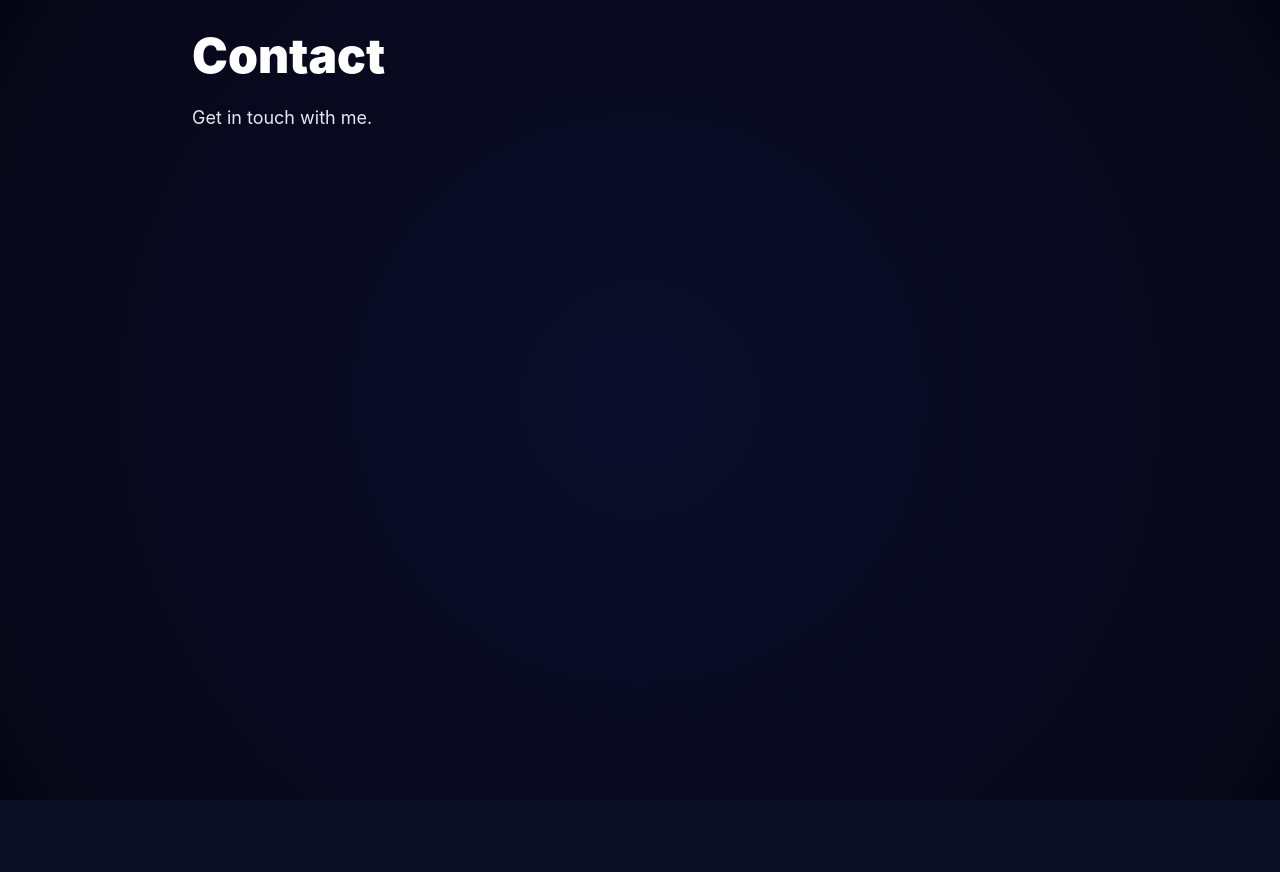
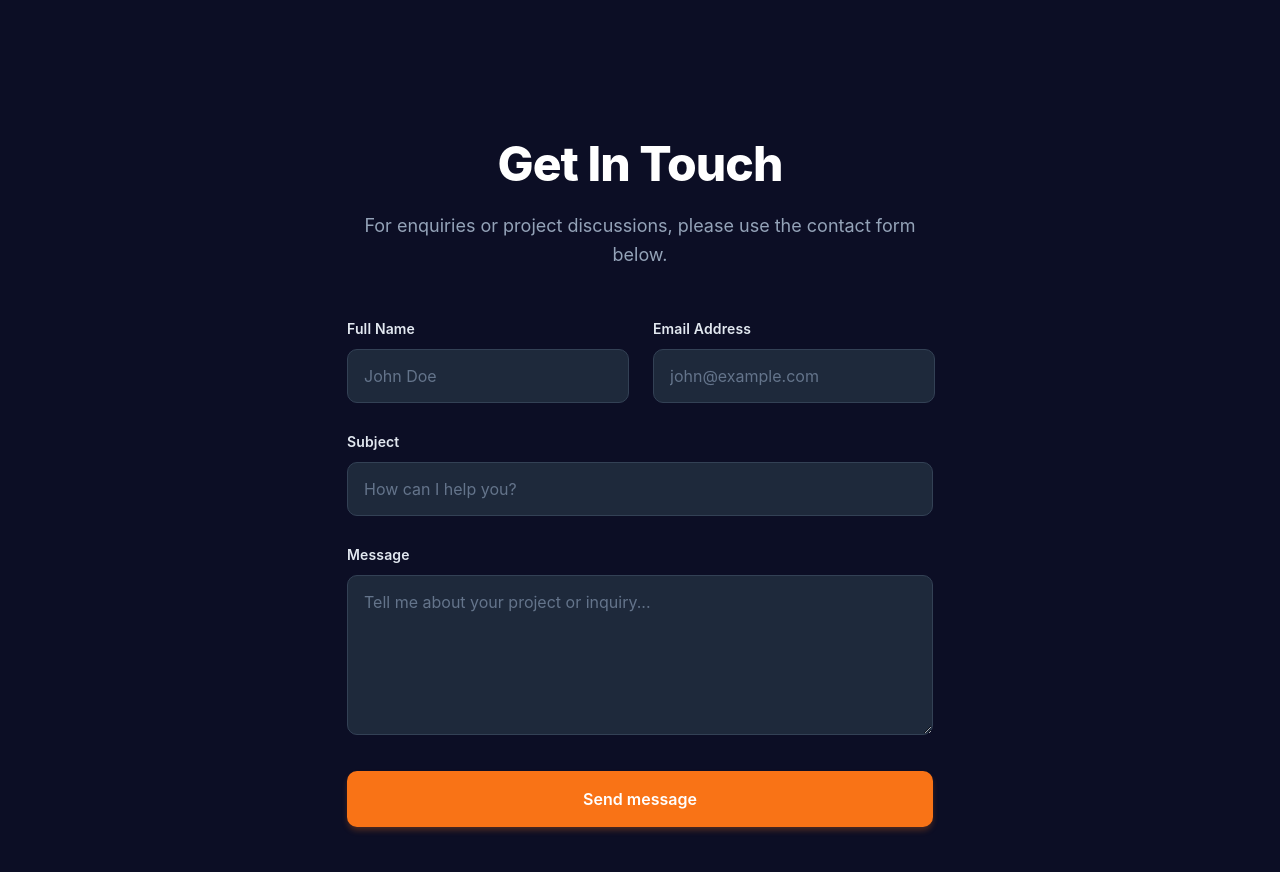
Before and after one commit to nic227/AFD-Assignment, a React (Vite) app: page /contact in a window 1280 px wide. Shown: the top 872 px of the page. Before the commit the page ends 800 px from the top, so only its background shows below. Built offline with nearby package versions, Linux system fonts and the light colour scheme.

Commit message:
Add Contact page content

```diff
--- a/src/app/App.tsx
+++ b/src/app/App.tsx
@@ -2,7 +2,7 @@ import { Routes, Route } from "react-router-dom";
 import HomePage from "../pages/Home/HomePage";
 import AboutPage from "../pages/About/AboutPage";
 import ProjectsPage from "../pages/ProjectsPage";
-import ContactPage from "../pages/ContactPage";
+import ContactPage from "../pages/Contact/ContactPage";
 
 function App() {
   return (
--- /dev/null
+++ b/src/pages/Contact/Contact.module.css
@@ -0,0 +1,138 @@
+.container {
+  max-width: 650px;
+  margin: 0 auto;
+  padding: 4rem 2rem;
+  font-family: -apple-system, BlinkMacSystemFont, "Segoe UI", Roboto, sans-serif;
+}
+
+.contactSection {
+  background-color: #0C0E25;
+  padding: 4rem 2rem;
+  color: white;
+}
+
+.heading {
+  font-size: 3rem;
+  font-weight: 800;
+  margin-bottom: 0.75rem;
+  color: #ffffff;
+  letter-spacing: -0.02em;
+  text-align: center;
+}
+
+.subheading {
+  font-size: 1.125rem;
+  color: #94a3b8;
+  margin-bottom: 3rem;
+  line-height: 1.6;
+  text-align: center;
+}
+
+.enquiries {
+  font-size: 1rem;
+  color: #cbd5e1;
+  margin-bottom: 2.5rem;
+  text-align: center;
+  line-height: 1.6;
+}
+
+.form {
+  display: flex;
+  flex-direction: column;
+  gap: 1.75rem;
+}
+
+.row {
+  display: grid;
+  grid-template-columns: 1fr 1fr;
+  gap: 1.5rem;
+}
+
+.formGroup {
+  display: flex;
+  flex-direction: column;
+  gap: 0.625rem;
+}
+
+.label {
+  font-size: 0.875rem;
+  font-weight: 600;
+  color: #e2e8f0;
+  letter-spacing: 0.01em;
+}
+
+.input,
+.textarea {
+  padding: 0.875rem 1rem;
+  font-size: 1rem;
+  border: 1px solid #334155;
+  border-radius: 10px;
+  transition: all 0.2s;
+  outline: none;
+  background-color: #1e293b;
+  color: #ffffff;
+  font-family: inherit;
+}
+
+.input::placeholder,
+.textarea::placeholder {
+  color: #64748b;
+}
+
+.input:focus,
+.textarea:focus {
+  border-color: #f97316;
+  box-shadow: 0 0 0 3px rgba(249, 115, 22, 0.1);
+}
+
+.inputError {
+  border-color: #ef4444 !important;
+}
+
+.textarea {
+  resize: vertical;
+  min-height: 160px;
+}
+
+.error {
+  font-size: 0.8125rem;
+  color: #ef4444;
+  margin-top: 0.25rem;
+}
+
+.button {
+  padding: 1rem 2rem;
+  font-size: 1rem;
+  font-weight: 600;
+  color: #fff;
+  background-color: #f97316;
+  border: none;
+  border-radius: 10px;
+  cursor: pointer;
+  transition: all 0.3s;
+  margin-top: 0.5rem;
+  box-shadow: 0 4px 6px -1px rgba(249, 115, 22, 0.3);
+}
+
+.button:hover:not(:disabled) {
+  background-color: #ea580c;
+  transform: translateY(-2px);
+  box-shadow: 0 6px 12px -2px rgba(249, 115, 22, 0.4);
+}
+
+.buttonDisabled {
+  background-color: #9ca3af;
+  cursor: not-allowed;
+  transform: scale(0.98);
+}
+
+.success {
+  padding: 1.25rem;
+  background-color: #10b981;
+  color: #fff;
+  border-radius: 12px;
+  text-align: center;
+  font-weight: 500;
+  margin-bottom: 1.5rem;
+  box-shadow: 0 4px 6px -1px rgba(16, 185, 129, 0.3);
+}
--- /dev/null
+++ b/src/pages/Contact/ContactPage.tsx
@@ -0,0 +1,127 @@
+import { useState } from 'react';
+import styles from './contact.module.css';
+
+export default function Contact() {
+  const [formData, setFormData] = useState({
+    name: '',
+    email: '',
+    subject: '',
+    message: '',
+  });
+
+  const [errors, setErrors] = useState<Record<string, string>>({});
+  const [isSubmitting, setIsSubmitting] = useState(false);
+  const [submitSuccess, setSubmitSuccess] = useState(false);
+
+  const validateForm = () => {
+    const newErrors: Record<string, string> = {};
+    if (!formData.name.trim()) newErrors.name = 'Name is required';
+    if (!formData.email.trim()) newErrors.email = 'Email is required';
+    else if (!/^[^\s@]+@[^\s@]+\.[^\s@]+$/.test(formData.email)) newErrors.email = 'Please enter a valid email';
+    if (!formData.subject.trim()) newErrors.subject = 'Subject is required';
+    if (!formData.message.trim()) newErrors.message = 'Message is required';
+    else if (formData.message.trim().length < 10) newErrors.message = 'Message must be at least 10 characters';
+    setErrors(newErrors);
+    return Object.keys(newErrors).length === 0;
+  };
+
+  const handleChange = (e: React.ChangeEvent<HTMLInputElement | HTMLTextAreaElement>) => {
+    const { name, value } = e.target;
+    setFormData(prev => ({ ...prev, [name]: value }));
+    if (errors[name]) setErrors(prev => ({ ...prev, [name]: '' }));
+  };
+
+  const handleSubmit = async (e: React.FormEvent) => {
+    e.preventDefault();
+    if (!validateForm()) return;
+    setIsSubmitting(true);
+    await new Promise(resolve => setTimeout(resolve, 1000));
+    setIsSubmitting(false);
+    setSubmitSuccess(true);
+    setFormData({ name: '', email: '', subject: '', message: '' });
+    setTimeout(() => setSubmitSuccess(false), 4000);
+  };
+
+  return (
+    <section className={styles.contactSection} id="contact">
+      <div className={styles.container}>
+      <h1 className={styles.heading}>Get In Touch</h1>
+      <p className={styles.subheading}>
+        For enquiries or project discussions, please use the contact form below.      </p>
+
+      {submitSuccess && (
+        <div className={styles.success}>
+          ✓ Thank you! Your message has been sent successfully.
+        </div>
+      )}
+
+      <form onSubmit={handleSubmit} className={styles.form}>
+        <div className={styles.row}>
+          <div className={styles.formGroup}>
+            <label htmlFor="name" className={styles.label}>Full Name</label>
+            <input
+              type="text"
+              id="name"
+              name="name"
+              value={formData.name}
+              onChange={handleChange}
+              placeholder="John Doe"
+              className={`${styles.input} ${errors.name ? styles.inputError : ''}`}
+            />
+            {errors.name && <span className={styles.error}>{errors.name}</span>}
+          </div>
+
+          <div className={styles.formGroup}>
+            <label htmlFor="email" className={styles.label}>Email Address</label>
+            <input
+              type="email"
+              id="email"
+              name="email"
+              value={formData.email}
+              onChange={handleChange}
+              placeholder="john@example.com"
+              className={`${styles.input} ${errors.email ? styles.inputError : ''}`}
+            />
+            {errors.email && <span className={styles.error}>{errors.email}</span>}
+          </div>
+        </div>
+
+        <div className={styles.formGroup}>
+          <label htmlFor="subject" className={styles.label}>Subject</label>
+          <input
+            type="text"
+            id="subject"
+            name="subject"
+            value={formData.subject}
+            onChange={handleChange}
+            placeholder="How can I help you?"
+            className={`${styles.input} ${errors.subject ? styles.inputError : ''}`}
+          />
+          {errors.subject && <span className={styles.error}>{errors.subject}</span>}
+        </div>
+
+        <div className={styles.formGroup}>
+          <label htmlFor="message" className={styles.label}>Message</label>
+          <textarea
+            id="message"
+            name="message"
+            value={formData.message}
+            onChange={handleChange}
+            placeholder="Tell me about your project or inquiry..."
+            className={`${styles.textarea} ${errors.message ? styles.inputError : ''}`}
+          />
+          {errors.message && <span className={styles.error}>{errors.message}</span>}
+        </div>
+
+        <button
+          type="submit"
+          disabled={isSubmitting}
+          className={`${styles.button} ${isSubmitting ? styles.buttonDisabled : ''}`}
+        >
+          {isSubmitting ? 'Sending...' : 'Send message'}
+        </button>
+      </form>
+      </div>
+    </section>
+  );
+}
--- a/src/pages/ContactPage.tsx
+++ /dev/null
@@ -1,12 +0,0 @@
-function ContactPage() {
-  return (
-    <div className="min-h-screen bg-gradient-radial p-8">
-      <div className="max-w-4xl mx-auto">
-        <h2 className="text-5xl font-black text-white mb-6">Contact</h2>
-        <p className="text-lg text-slate-200">Get in touch with me.</p>
-      </div>
-    </div>
-  );
-}
-
-export default ContactPage;
--- a/src/pages/Home/HomePage.module.css
+++ b/src/pages/Home/HomePage.module.css
@@ -37,11 +37,6 @@
   background-color: #0C0E25;
   width: 100%;
   box-sizing: border-box;
-  max-width: 80rem;
-  margin-left: auto;
-  margin-right: auto;
-  left: 50%;
-  transform: translateX(-50%);
 }
 
 .navBrand {
@@ -348,9 +343,12 @@
   z-index: 10;
   padding-left: 32px;
   padding-right: 32px;
-  padding-top: 24px;
-  padding-bottom: 24px;
-  margin-top: -16px;
+  padding-top: 48px;
+  padding-bottom: 48px;
+  margin-top: 0;
+  background: linear-gradient(135deg, rgba(249, 115, 22, 0.05) 0%, rgba(249, 115, 22, 0.02) 100%);
+  border-top: 1px solid rgba(249, 115, 22, 0.1);
+  border-bottom: 1px solid rgba(249, 115, 22, 0.1);
 }
 
 .techContainer {
--- a/src/pages/Home/HomePage.tsx
+++ b/src/pages/Home/HomePage.tsx
@@ -1,6 +1,7 @@
 import React, { useState } from 'react';
 import styles from './HomePage.module.css';
 import AboutPage from '../About/AboutPage';
+import ContactPage from '../Contact/ContactPage';
 
 const Portfolio = () => {
   const [isHovered, setIsHovered] = useState(false);
@@ -53,9 +54,9 @@ const Portfolio = () => {
             </div>
 
             <div className={styles.buttonGroup}>
-              <button className={styles.btnPrimary}>
+              <a href="#contact" className={styles.btnPrimary}>
                 Get In Touch
-              </button>
+              </a>
               <button className={styles.btnSecondary}>
                 View Resume
               </button>
@@ -165,6 +166,9 @@ const Portfolio = () => {
 
       {/* About Section */}
       <AboutPage />
+
+      {/* Contact Section */}
+      <ContactPage />
     </div>
   );
 };
--- a/src/routes/AppRoutes.tsx
+++ b/src/routes/AppRoutes.tsx
@@ -1,7 +1,7 @@
 import { Routes, Route } from 'react-router-dom';
 import HomePage from '../pages/Home/HomePage';
 import ProjectsPage from '../pages/ProjectsPage';
-import ContactPage from '../pages/ContactPage';
+import ContactPage from '../pages/Contact/ContactPage';
 
 function AppRoutes() {
   return (
```
